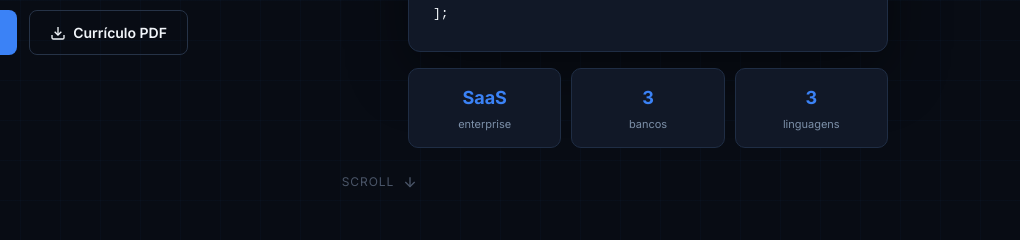
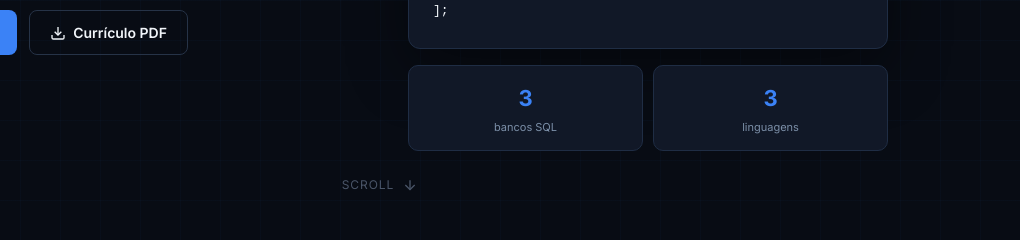
Before and after one commit to Gaspatt/portfolio, a plain HTML site: page index.html in a window 1280 px wide. Shown: the part 560-800 px from the top of the page, 260-1280 px from the left. Drawn offline with Linux system fonts and the light colour scheme.

Commit message:
Remove Laravel, TypeScript e CI/CD; corrige stats hero

```diff
--- a/index.html
+++ b/index.html
@@ -103,8 +103,7 @@
 </code></pre>
         </div>
         <div class="hero-stats">
-          <div class="hero-stat"><span class="hstat-n">SaaS</span><span class="hstat-l">enterprise</span></div>
-          <div class="hero-stat"><span class="hstat-n">3</span><span class="hstat-l">bancos</span></div>
+          <div class="hero-stat"><span class="hstat-n">3</span><span class="hstat-l">bancos SQL</span></div>
           <div class="hero-stat"><span class="hstat-n">3</span><span class="hstat-l">linguagens</span></div>
         </div>
       </div>
@@ -176,7 +175,6 @@
               <div class="skill-row"><span>PHP</span><div class="bar"><div class="bar-fill" style="width:80%"></div></div></div>
               <div class="skill-row"><span>Python</span><div class="bar"><div class="bar-fill" style="width:65%"></div></div></div>
               <div class="skill-row"><span>Django REST</span><div class="bar"><div class="bar-fill" style="width:55%"></div></div></div>
-              <div class="skill-row"><span>Laravel</span><div class="bar"><div class="bar-fill" style="width:30%"></div></div></div>
             </div>
           </div>
           <div class="stack-card">
@@ -202,7 +200,6 @@
               <div class="skill-row"><span>JavaScript ES6+</span><div class="bar"><div class="bar-fill" style="width:78%"></div></div></div>
               <div class="skill-row"><span>React</span><div class="bar"><div class="bar-fill" style="width:72%"></div></div></div>
               <div class="skill-row"><span>Vue.js</span><div class="bar"><div class="bar-fill" style="width:60%"></div></div></div>
-              <div class="skill-row"><span>TypeScript</span><div class="bar"><div class="bar-fill" style="width:28%"></div></div></div>
             </div>
           </div>
           <div class="stack-card">
@@ -214,7 +211,7 @@
               <span>Git</span><span>GitLab</span><span>Docker</span>
               <span>Linux / WSL2</span><span>Xdebug</span><span>ESLint</span>
               <span>Karma</span><span>REST APIs</span><span>Code review</span>
-              <span>Testes automatizados</span><span>CI/CD</span>
+              <span>Testes automatizados</span>
             </div>
           </div>
         </div>
--- a/style.css
+++ b/style.css
@@ -81,9 +81,9 @@ body { font-family: 'Inter', system-ui, sans-serif; background: var(--bg); color
 .c-muted { color: #4a5568; } .c-kw { color: #bd93f9; } .c-key { color: #ff79c6; } .c-str { color: #50fa7b; }
 
 /* HERO STATS */
-.hero-stats { display: grid; grid-template-columns: repeat(3,1fr); gap: 10px; }
+.hero-stats { display: grid; grid-template-columns: repeat(2,1fr); gap: 10px; }
 .hero-stat { background: var(--surface); border: 1px solid var(--border); border-radius: 10px; padding: 14px; text-align: center; }
-.hstat-n { display: block; font-size: 18px; font-weight: 700; color: var(--accent); }
+.hstat-n { display: block; font-size: 22px; font-weight: 700; color: var(--accent); }
 .hstat-l { display: block; font-size: 11px; color: var(--muted); margin-top: 2px; }
 
 /* BUTTONS */
```
